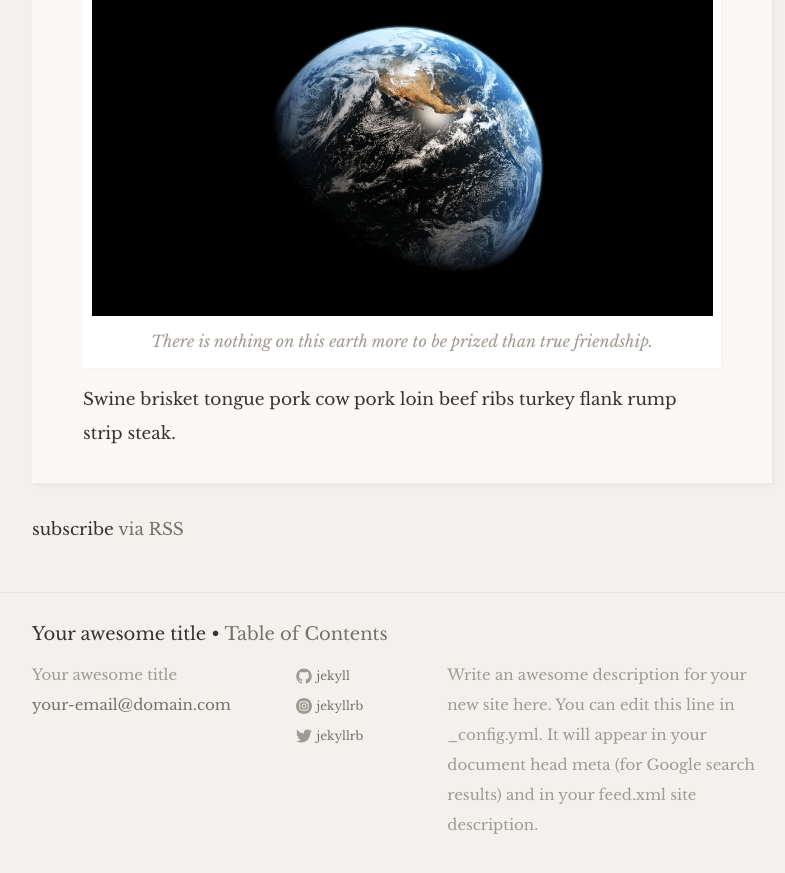
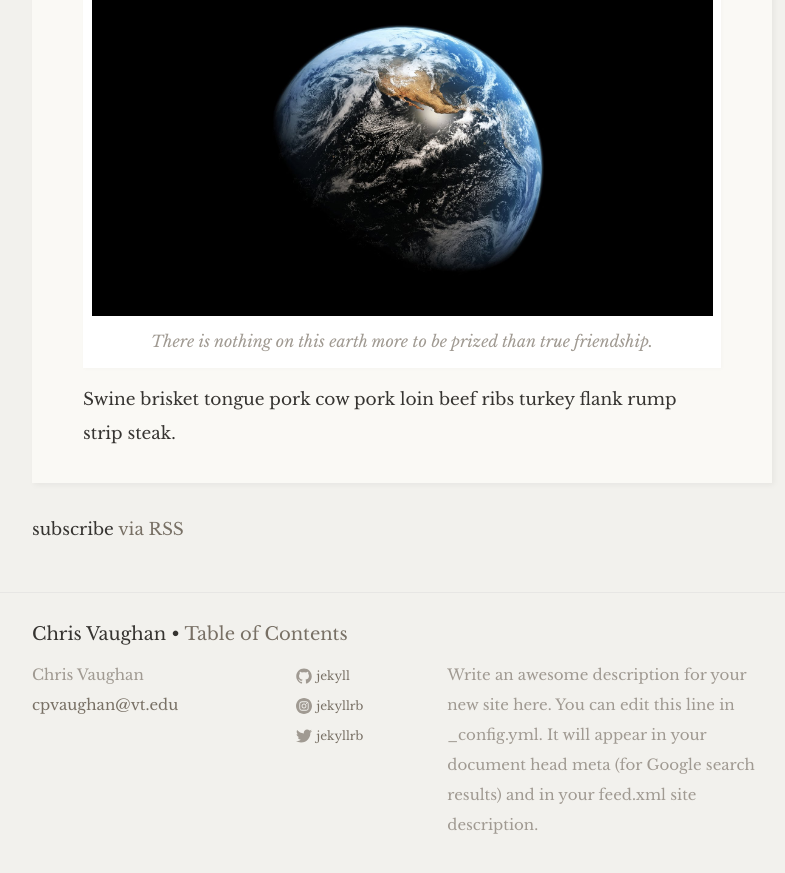
Before and after one commit to cvaughan12/cpvaughan_final, a Jekyll site: the page built from index.html, in a window 1280 px wide and 900 px high, scrolled down 1725 px. Shown: the top 873 px of the window, without its empty margins (238-1023 px from the left). Built offline with Jekyll 4.4.1, drawn with Linux system fonts in a browser that asks for light colours; some web fonts are replaced; some of the changed text lies outside the part shown.

Commit message:
Update _config.yml
setting up right url

```diff
--- a/_config.yml
+++ b/_config.yml
@@ -13,13 +13,13 @@
 # you will see them accessed via {{ site.title }}, {{ site.email }}, and so on.
 # You can create any custom variable you would like, and they will be accessible
 # in the templates via {{ site.myvariable }}.
-title: Your awesome title
-email: your-email@domain.com
+title: Chris Vaughan
+email: cpvaughan@vt.edu
 description: > # this means to ignore newlines until "baseurl:"
   Write an awesome description for your new site here. You can edit this
   line in _config.yml. It will appear in your document head meta (for
   Google search results) and in your feed.xml site description.
-baseurl: "/jekyll-theme-libretto" # the subpath of your site, e.g. /blog
+baseurl: "/cpvaughan" # the subpath of your site, e.g. /blog
 url: "https://ferrolho.github.io" # the base hostname & protocol for your site
 github_username:    jekyll
 instagram_username: jekyllrb
```
